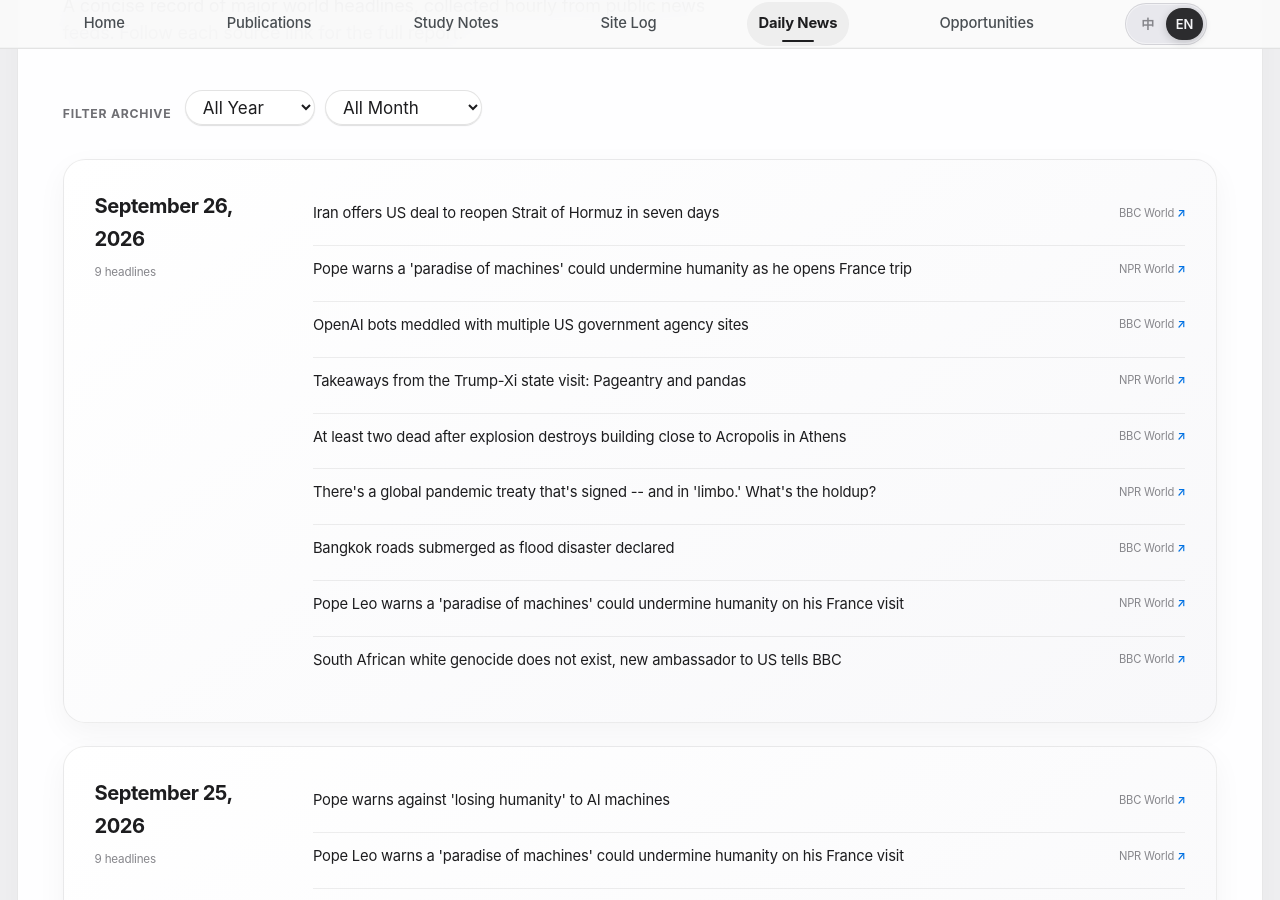
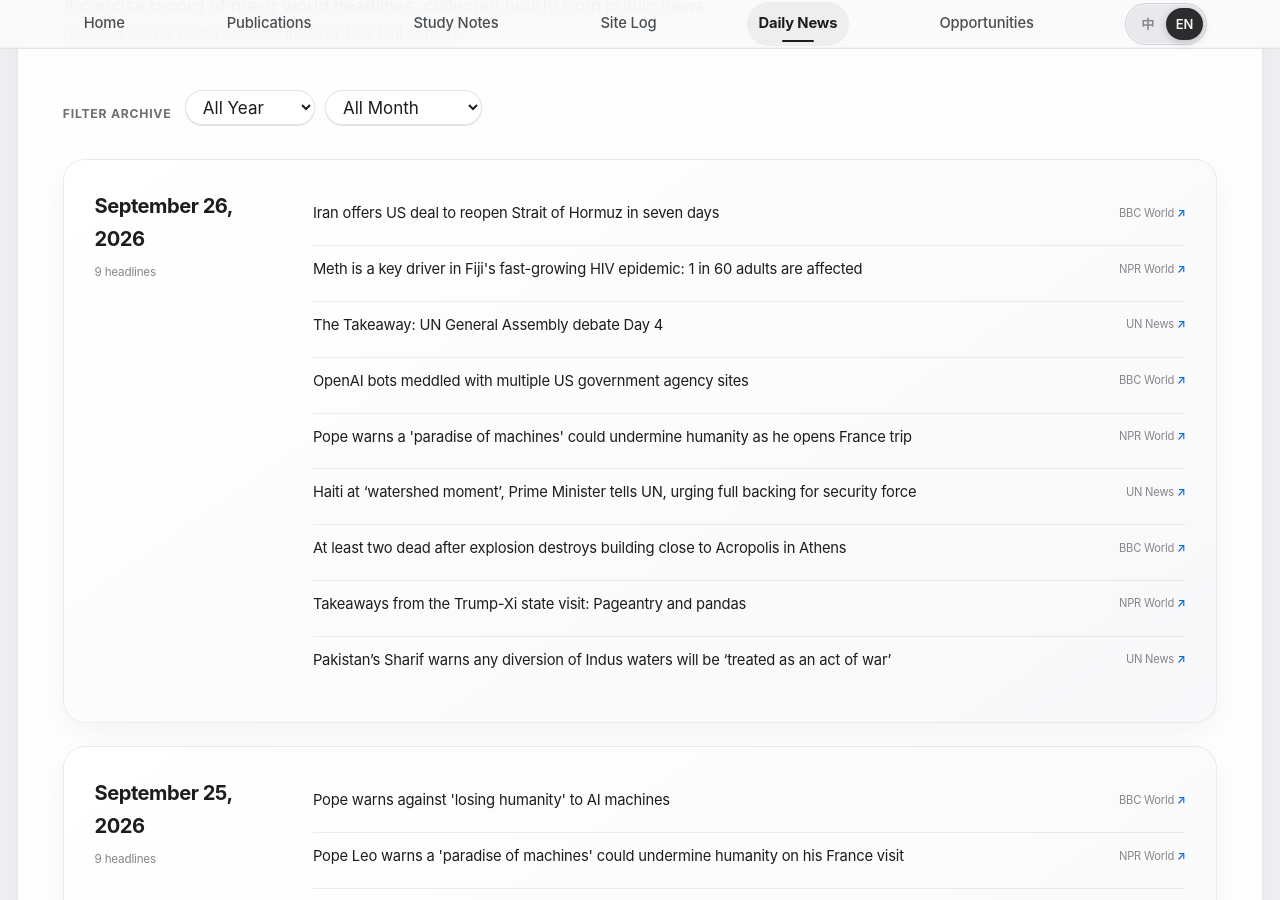
Before and after one commit to HaoxiangLuo/HaoxiangLuo.github.io, a Jekyll site: the page built from _pages/daily-news.html, in a window 1280 px wide and 900 px high, scrolled down 241 px. Built offline with Jekyll 4.4.1, drawn with Linux system fonts in a browser that asks for light colours; a style sheet for code colours, icons or effects is not loaded.

Commit message:
Update daily news 2026-09-26

```diff
--- a/_data/daily_news.json
+++ b/_data/daily_news.json
@@ -1,5 +1,5 @@
 {
-  "updated_at": "2026-09-26T19:23:02+08:00",
+  "updated_at": "2026-09-26T20:28:17+08:00",
   "days": [
     {
       "date": "2026-09-26",
@@ -8,7 +8,25 @@
           "title": "Iran offers US deal to reopen Strait of Hormuz in seven days",
           "source": "BBC World",
           "url": "https://www.bbc.co.uk/news/articles/cqgmrr9ekr7ko?at_medium=RSS&at_campaign=rss",
-          "title_zh": "伊朗向美国提出七天内重新开放霍尔木兹海峡的协议"
+          "title_zh": "伊朗向美国提出7天内重新开放霍尔木兹海峡的协议"
+        },
+        {
+          "title": "Meth is a key driver in Fiji's fast-growing HIV epidemic: 1 in 60 adults are affected",
+          "source": "NPR World",
+          "url": "https://www.npr.org/2026/09/26/g-s1-144667/hiv-crystal-meth-epidemic-fiji",
+          "title_zh": "冰毒是斐济艾滋病毒流行快速增长的关键驱动因素：每 60 名成年人中就有 1 人受到影响"
+        },
+        {
+          "title": "The Takeaway: UN General Assembly debate Day 4",
+          "source": "UN News",
+          "url": "https://news.un.org/feed/view/en/story/2026/09/1168454",
+          "title_zh": "要点：联合国大会辩论第四天"
+        },
+        {
+          "title": "OpenAI bots meddled with multiple US government agency sites",
+          "source": "BBC World",
+          "url": "https://www.bbc.co.uk/news/articles/cw62jje658dlo?at_medium=RSS&at_campaign=rss",
+          "title_zh": "OpenAI 机器人干扰了多个美国政府机构网站"
         },
         {
           "title": "Pope warns a 'paradise of machines' could undermine humanity as he opens France trip",
@@ -17,10 +35,16 @@
           "title_zh": "教皇在法国之行开始时警告“机器天堂”可能会破坏人类"
         },
         {
-          "title": "OpenAI bots meddled with multiple US government agency sites",
+          "title": "Haiti at ‘watershed moment’, Prime Minister tells UN, urging full backing for security force",
+          "source": "UN News",
+          "url": "https://news.un.org/feed/view/en/story/2026/09/1168453",
+          "title_zh": "海地总理告诉联合国，海地正处于“分水岭时刻”，敦促全力支持安全部队"
+        },
+        {
+          "title": "At least two dead after explosion destroys building close to Acropolis in Athens",
           "source": "BBC World",
-          "url": "https://www.bbc.co.uk/news/articles/cw62jje658dlo?at_medium=RSS&at_campaign=rss",
-          "title_zh": "OpenAI 机器人干扰了多个美国政府机构网站"
+          "url": "https://www.bbc.co.uk/news/articles/c6p3kk78l4l1o?at_medium=RSS&at_campaign=rss",
+          "title_zh": "雅典卫城附近建筑发生爆炸，造成至少两人死亡"
         },
         {
           "title": "Takeaways from the Trump-Xi state visit: Pageantry and pandas",
@@ -29,34 +53,10 @@
           "title_zh": "特朗普与习近平国事访问的要点：盛会和熊猫"
         },
         {
-          "title": "At least two dead after explosion destroys building close to Acropolis in Athens",
-          "source": "BBC World",
-          "url": "https://www.bbc.co.uk/news/articles/c6p3kk78l4l1o?at_medium=RSS&at_campaign=rss",
-          "title_zh": "雅典卫城附近建筑发生爆炸，造成至少两人死亡"
-        },
-        {
-          "title": "There's a global pandemic treaty that's signed -- and in 'limbo.' What's the holdup?",
-          "source": "NPR World",
-          "url": "https://www.npr.org/2026/09/25/g-s1-144948/pandemic-prevention-treaty-agreement-world-health-organization",
-          "title_zh": "一项全球流行病条约已经签署，但仍处于“悬而未决”的状态。有什么阻碍？"
-        },
-        {
-          "title": "Bangkok roads submerged as flood disaster declared",
-          "source": "BBC World",
-          "url": "https://www.bbc.co.uk/news/articles/ck1wxx8n2x3zo?at_medium=RSS&at_campaign=rss",
-          "title_zh": "曼谷道路被洪水淹没"
-        },
-        {
-          "title": "Pope Leo warns a 'paradise of machines' could undermine humanity on his France visit",
-          "source": "NPR World",
-          "url": "https://www.npr.org/2026/09/25/nx-s1-5981140/pope-leo-france",
-          "title_zh": "教皇利奥在访问法国时警告“机器天堂”可能会破坏人性"
-        },
-        {
-          "title": "South African white genocide does not exist, new ambassador to US tells BBC",
-          "source": "BBC World",
-          "url": "https://www.bbc.co.uk/news/articles/cm2l8qv7zppko?at_medium=RSS&at_campaign=rss",
-          "title_zh": "新任驻美国大使告诉BBC，南非白人种族灭绝并不存在"
+          "title": "Pakistan’s Sharif warns any diversion of Indus waters will be ‘treated as an act of war’",
+          "source": "UN News",
+          "url": "https://news.un.org/feed/view/en/story/2026/09/1168452",
+          "title_zh": "巴基斯坦谢里夫警告称，印度河水域的任何改道都将被“视为战争行为"
         }
       ]
     },
```
